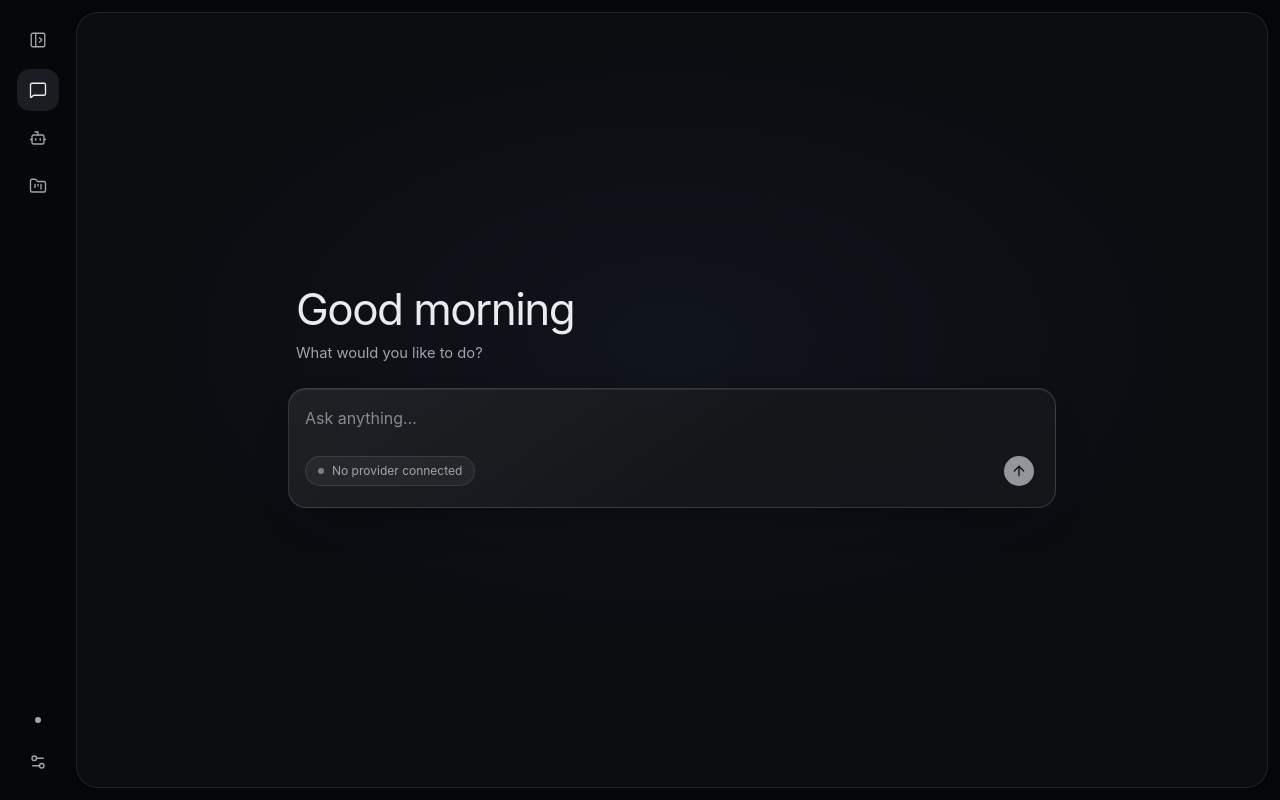
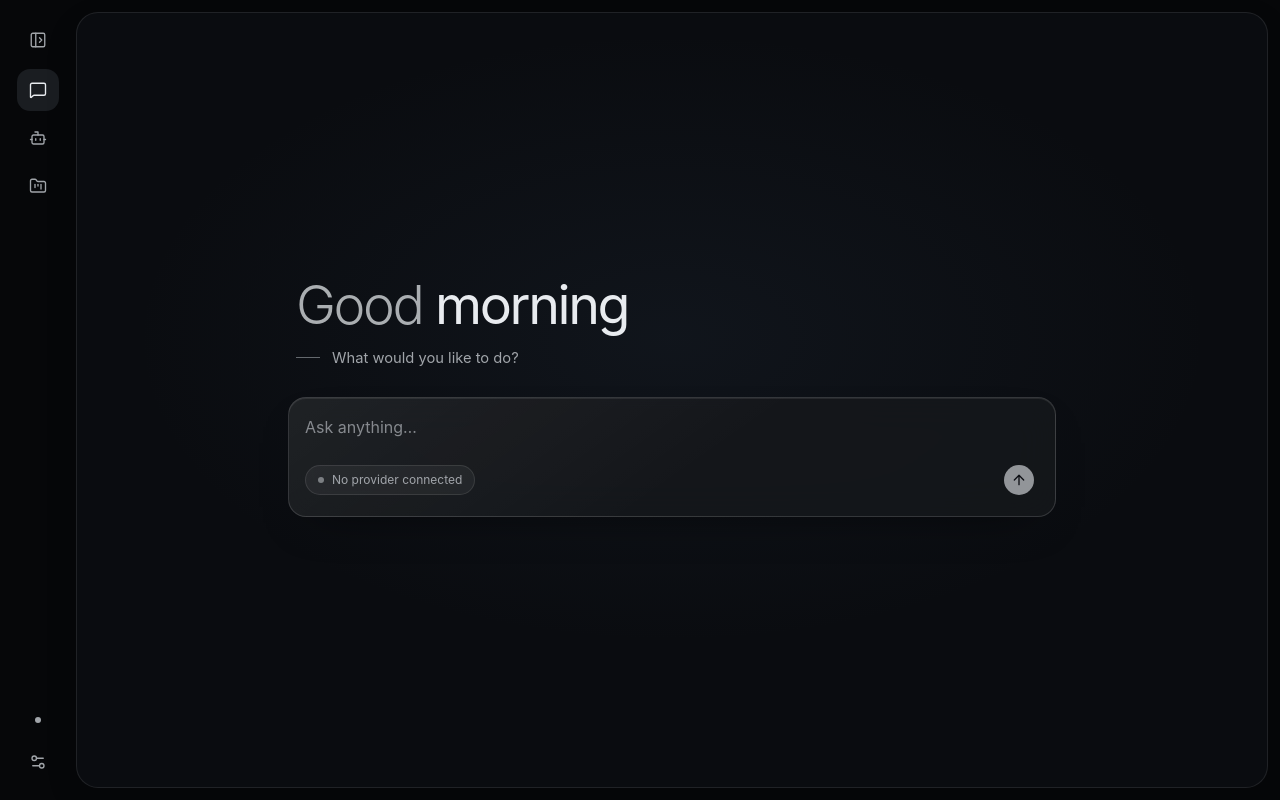
Before and after one commit to imleticio/Talo, a React (Vite) app: page / in a window 1280 px wide. Built offline with nearby package versions, Linux system fonts and the light colour scheme.

Commit message:
saludov2

```diff
--- a/src/features/chat/chat-welcome.tsx
+++ b/src/features/chat/chat-welcome.tsx
@@ -8,7 +8,9 @@ function localTimeOfDay() {
 export function ChatWelcome() {
   return (
     <div className="chat-welcome pointer-events-none">
-      <h1>Good {localTimeOfDay()}</h1>
+      <h1>
+        Good <span>{localTimeOfDay()}</span>
+      </h1>
       <p>What would you like to do?</p>
     </div>
   )
--- a/src/index.css
+++ b/src/index.css
@@ -134,31 +134,48 @@
 }
 
 .chat-welcome {
-  margin-bottom: clamp(1.5rem, 3vh, 2rem);
+  margin-bottom: clamp(1.75rem, 3vh, 2.25rem);
   padding-inline: 0.5rem;
   animation: chat-welcome-enter 320ms ease-out both;
 }
 
 .chat-welcome h1 {
-  font-size: clamp(2rem, 3.5vw, 2.75rem);
+  color: color-mix(in srgb, var(--foreground) 72%, transparent);
+  font-size: clamp(2.375rem, 4.2vw, 3.5rem);
+  font-weight: 300;
+  line-height: 1.1;
+  letter-spacing: -0.045em;
+}
+
+.chat-welcome h1 span {
+  color: var(--foreground);
   font-weight: 400;
-  line-height: 1.15;
-  letter-spacing: -0.035em;
 }
 
 .chat-welcome p {
-  margin-top: 0.5rem;
+  display: flex;
+  align-items: center;
+  gap: 0.75rem;
+  margin-top: 0.75rem;
   color: var(--muted-foreground);
   font-size: clamp(0.875rem, 1.15vw, 1rem);
 }
 
-.haze-pane[data-has-haze='true'] .chat-welcome {
-  color: color-mix(in srgb, var(--foreground) 92%, transparent);
-  text-shadow: 0 1px 12px rgb(0 0 0 / 28%);
+.chat-welcome p::before {
+  content: '';
+  width: 1.5rem;
+  height: 1px;
+  flex: none;
+  background: currentColor;
+  opacity: 0.6;
+}
+
+.haze-pane[data-has-haze='true'] .chat-welcome h1 {
+  text-shadow: 0 2px 16px rgb(0 0 0 / 35%);
 }
 
 .haze-pane[data-has-haze='true'] .chat-welcome p {
-  color: color-mix(in srgb, var(--foreground) 74%, transparent);
+  color: color-mix(in srgb, var(--foreground) 80%, transparent);
 }
 
 .haze-pane[data-session-empty='false'] .chat-welcome {
@@ -182,7 +199,11 @@
   }
 
   .chat-welcome h1 {
-    font-size: clamp(1.5rem, 6vw, 2rem);
+    font-size: clamp(1.625rem, 6vw, 2.25rem);
+  }
+
+  .chat-welcome p {
+    justify-content: center;
   }
 }
 
```
